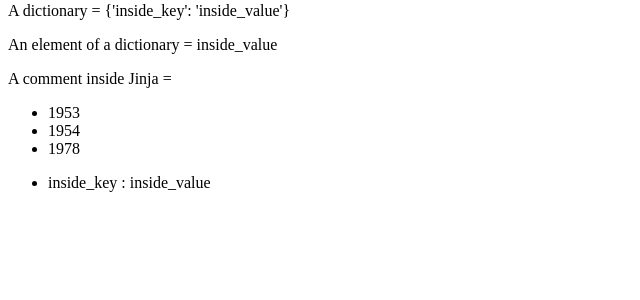
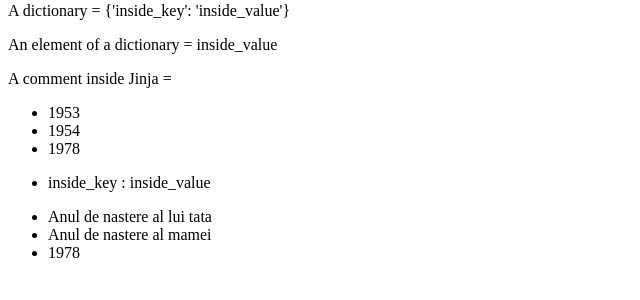
Before and after one commit to georgecatalin/Django-4-and-Python-Full-Stack-Developer-Masterclass, a Django app: page /variables_in_templates/variables/ in a window 1280 px wide. Shown: the part 234-534 px from the top of the page, without its empty margins (0-640 px from the left). Run offline with Django 4.2, Linux system fonts and the light colour scheme.

Commit message:
understand template tags: if elif else

```diff
--- a/Django Templates/django_projects/variables_in_templates/templates/variables_in_templates/variables.html
+++ b/Django Templates/django_projects/variables_in_templates/templates/variables_in_templates/variables.html
@@ -30,6 +30,17 @@
     {% endfor %}
     </ul>
 
+    <ul>
+    {% for year in my_list %}
+        {% if year == 1953 %}
+            <li>Anul de nastere al lui tata</li>
+        {% elif year == 1954 %}
+            <li>Anul de nastere al mamei</li>
+        {% else %}
+            <li>{{year}}</li>
+        {% endif %}
+    {% endfor %}
+    </ul>
 
 </body>
 </html>
```
